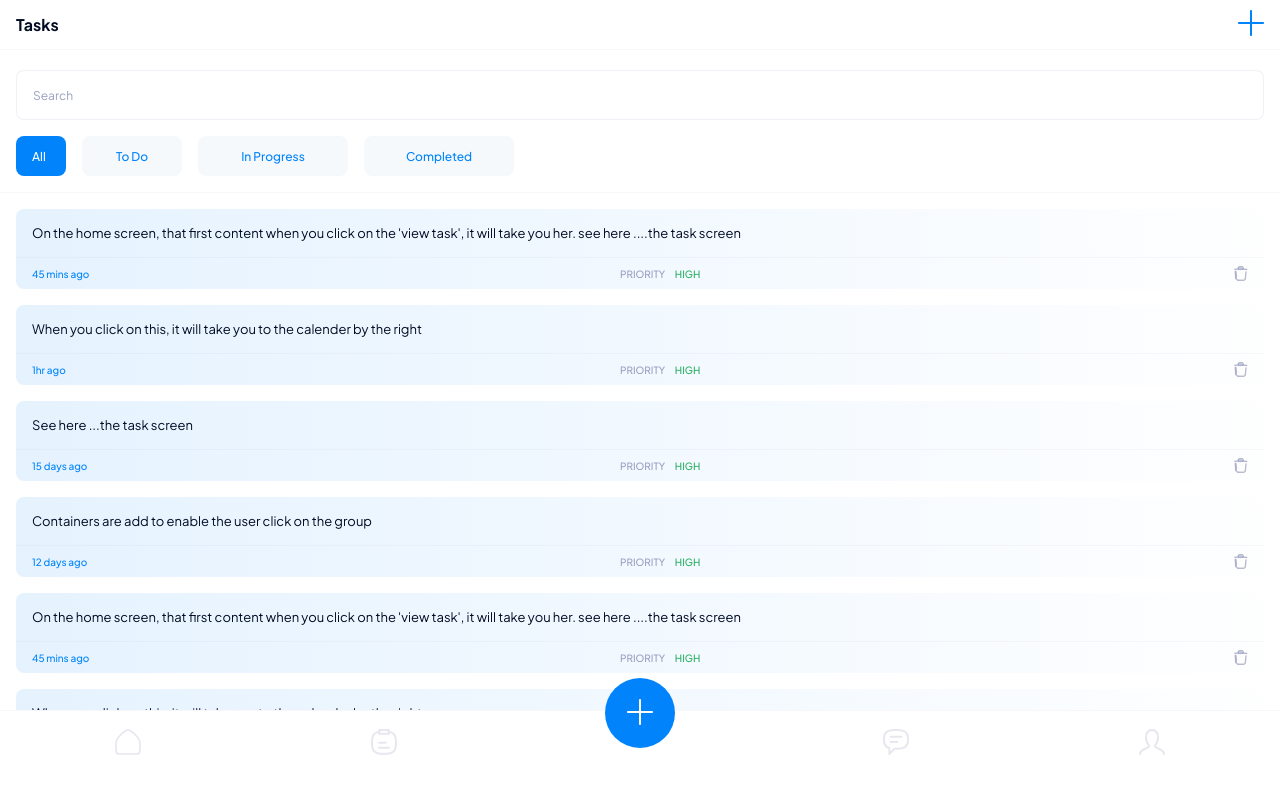
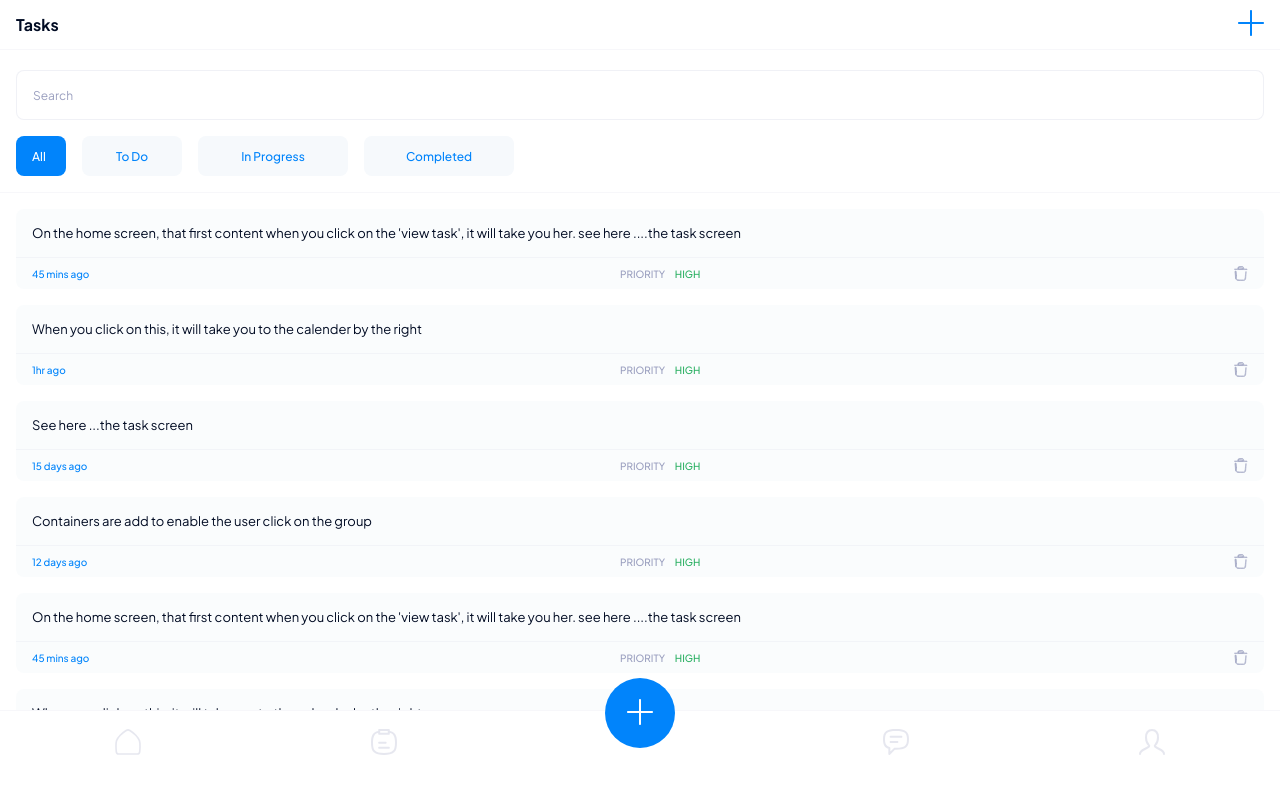
Before and after one commit to 9trocoder/mmekut, a React (Create React App) app: page /task in a window 1280 px wide. Shown: the top 800 px of the page. Built offline with nearby package versions, Linux system fonts and the light colour scheme.

Commit message:
Update components.css

```diff
--- a/src/components/components.css
+++ b/src/components/components.css
@@ -442,8 +442,7 @@
   /* border: 1px solid #9a9fbf15; */
   border-radius: 8px;
   margin-bottom: 16px;
-  /* background-color: #f6f9fc; */
-  background: linear-gradient(90deg, rgba(1, 132, 251, 0.1) 0%, rgba(217, 217, 217, 0) 104.21%);
+  background-color: #f6f9fc8c;
 }
 
 .taskListCard__cnt-top {
```
